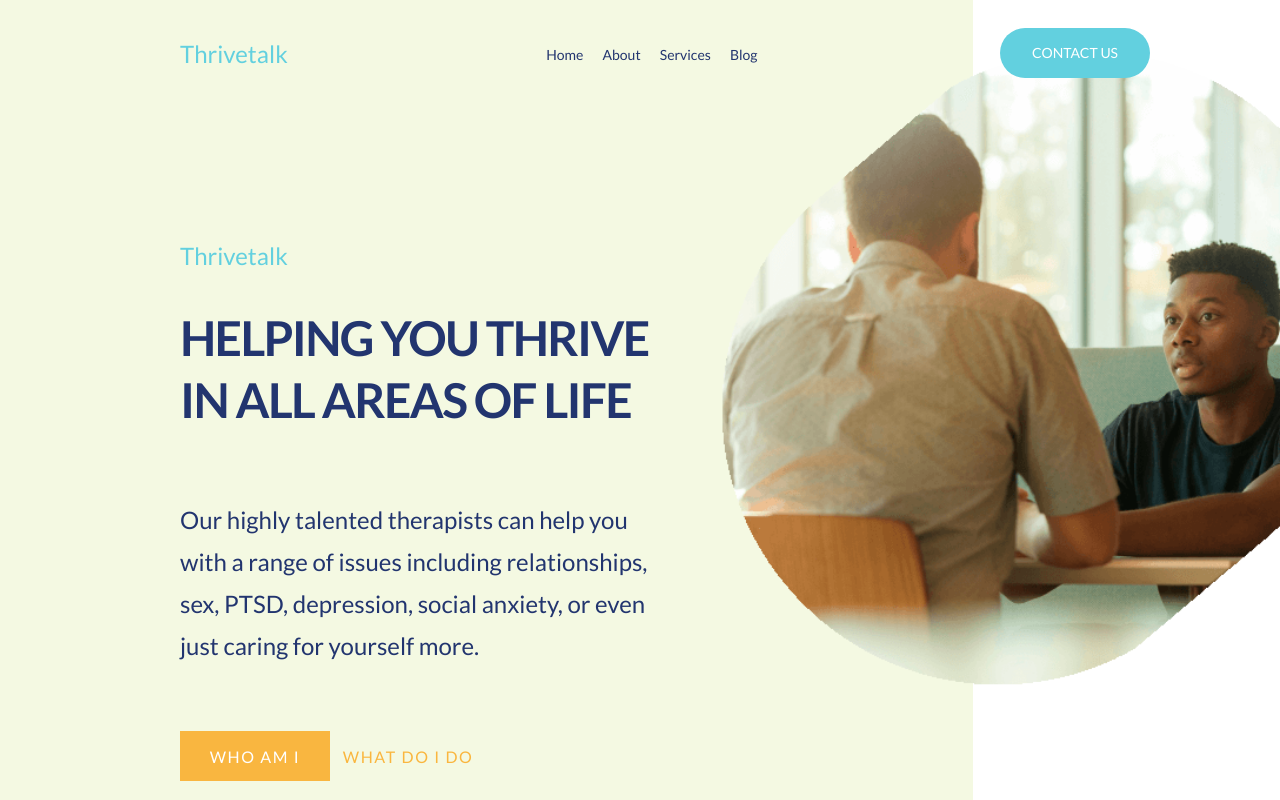
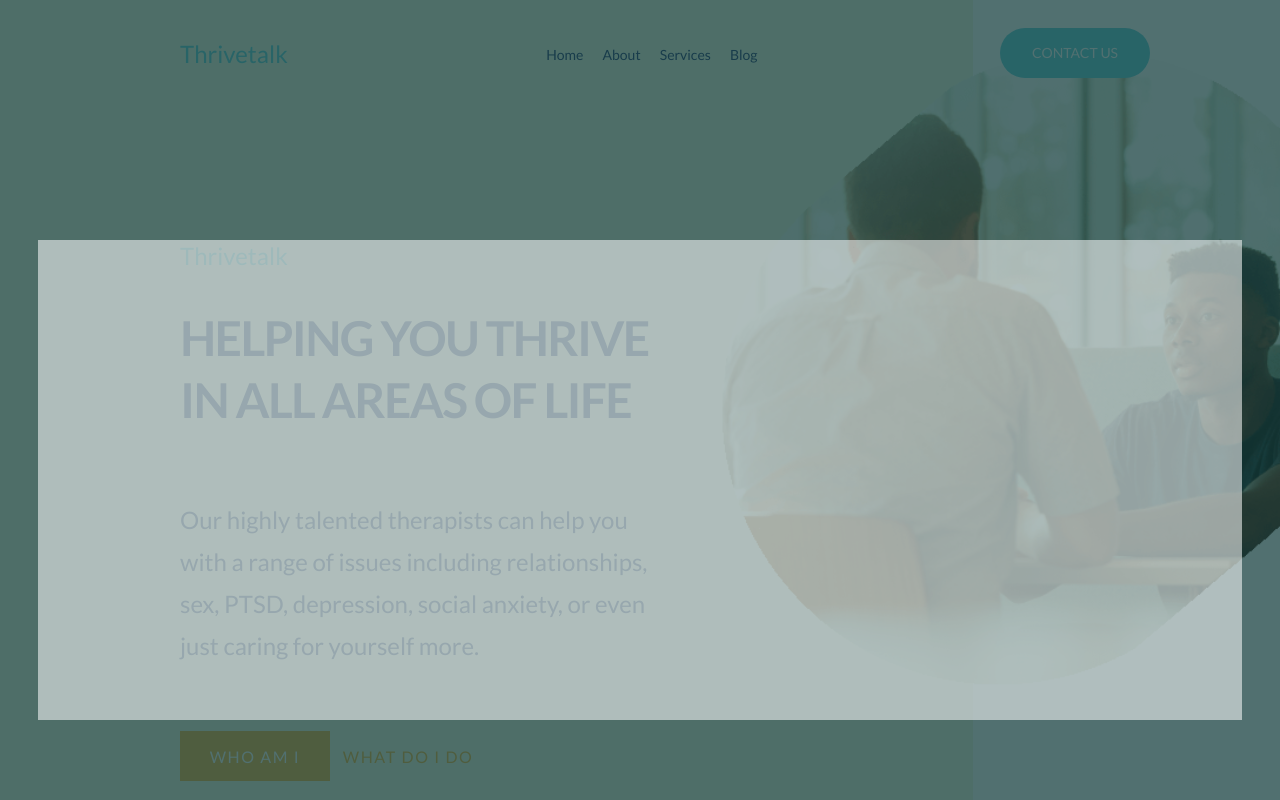
Before and after one commit to mucholocobbb/ThriveTalk_LandingPage, a plain HTML site: page index.html in a window 1280 px wide. Shown: the top 800 px of the page. Drawn offline with Linux system fonts and the light colour scheme.

Commit message:
JSPartStart

```diff
--- a/css/style.sass
+++ b/css/style.sass
@@ -27,6 +27,23 @@ a
     padding-right: calc(50vw - 720px)
 
 /* //////////PAGE Top\\\\\\\\\\ */
+
+.mainBlock
+    position: relative
+.formBlock
+    position: absolute
+    width: 100%
+    height: 100%
+    background: #153e3ebd
+    z-index: 2
+    display: flex
+    justify-content: center
+    &__main
+        min-width: 94%
+        min-height: 480px
+        background: #ffffff8c
+        position: fixed
+        top: 30vh
 
 .header
     min-height: 840px
--- a/index.html
+++ b/index.html
@@ -14,8 +14,13 @@
 </head>
 
 <body>
-    <div class="wrapper centre">
-        <div class="top">
+
+    <div class="wrapper centre ">
+
+        <div class="top mainBlock">
+            <div class="formBlock">
+                <div class="formBlock__main"></div>
+            </div>
             <header class="header">
                 <div class="header__backgroundColor"></div>
                 <div class="header__backgroundImg"></div>
@@ -251,6 +256,11 @@
             </div>
         </footer>
     </div>
+    <!-- <script>
+        let addForm = document.querySelector('.contactForm').addEventListener('click', getContactForm());
+
+
+    </script> -->
 </body>
 
 </html>
```
Also changed, not shown: css/style.css, 1 other file.
